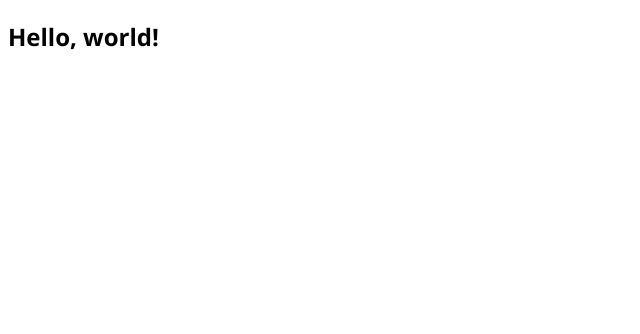
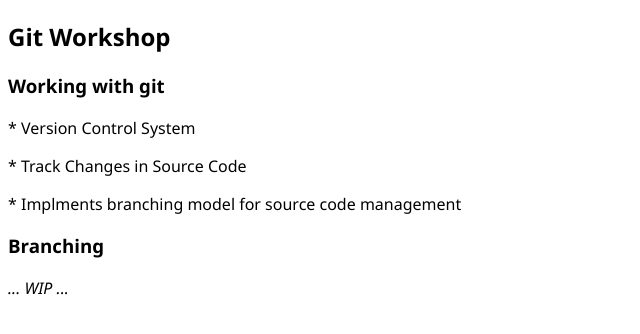
Before and after one commit to skyant83/gitWorkshop, a plain HTML site: page 201_git-samp/index.html in a window 1280 px wide. Shown: the whole page, without its empty margins (0-640 px from the left). Drawn offline with Linux system fonts and the light colour scheme.

Commit message:
workshop notes

```diff
--- a/201_git-samp/index.html
+++ b/201_git-samp/index.html
@@ -10,6 +10,14 @@
 </head>
 <body>
     <!-- Insert your code here -->
-    <h2>Hello, world!</h2>
+    <h2>Git Workshop</h2>
+
+    <h3>Working with git</h3>
+    <p>* Version Control System</p>
+    <p>* Track Changes in Source Code</p>
+    <p>* Implments branching model for source code management</p>
+
+    <h3>Branching</h3>
+    <p><i>... WIP ...</i></p>
 </body>
 </html>
```
